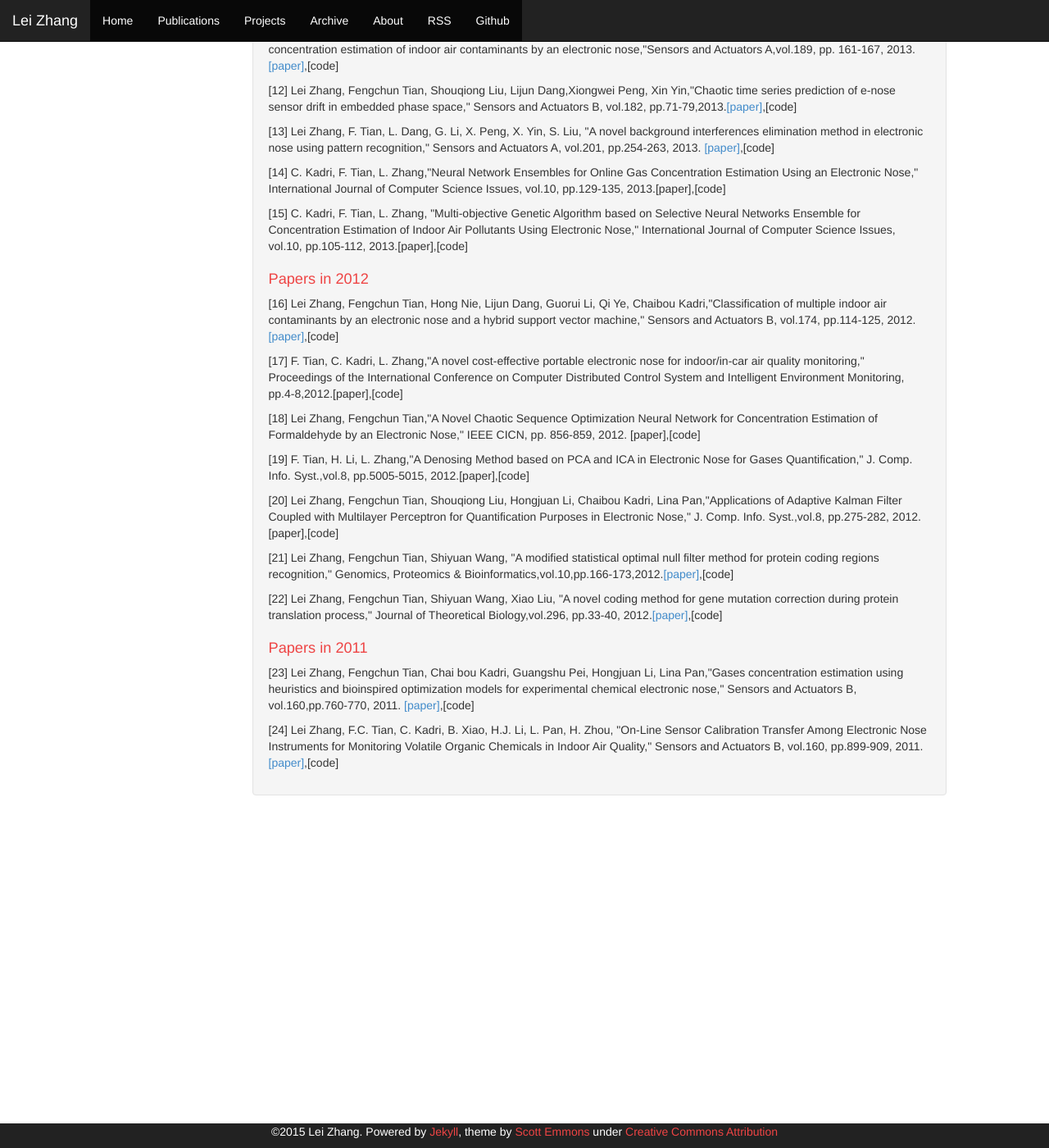
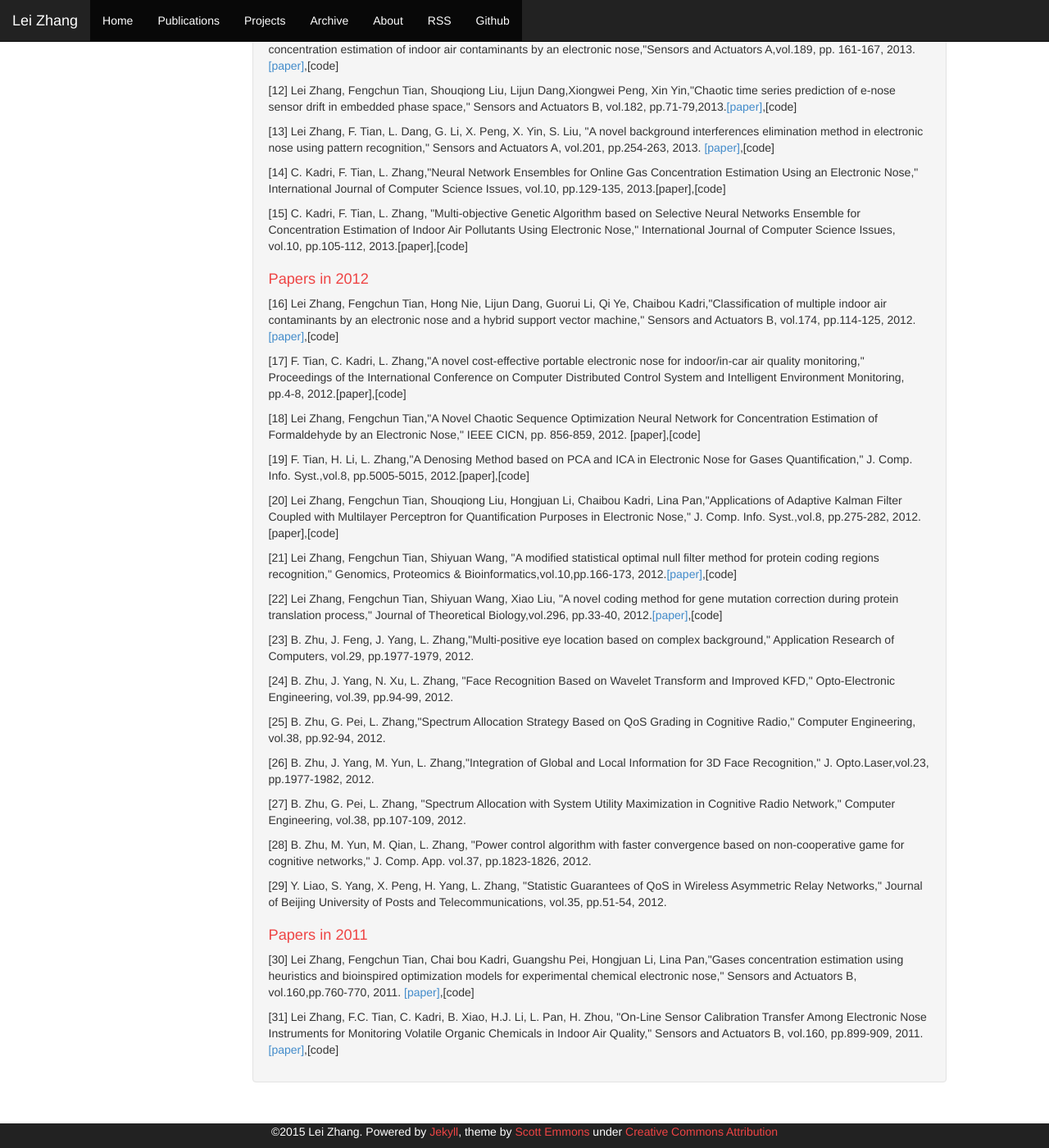
Before and after one commit to DrLeiZhang/website, a Jekyll site: the page built from publications.html, in a window 1280 px wide and 1400 px high, scrolled down 773 px. Shown: the whole window at 82% size. Built offline with Jekyll 4.4.1, drawn with Linux system fonts in a browser that asks for light colours; Markdown is read by kramdown in place of the engine named in the settings.

Commit message:
Update
Signed-off-by: leizhang@cqu.edu.cn <leizhang@cqu.edu.cn>

```diff
--- a/publications.html
+++ b/publications.html
@@ -26,16 +26,23 @@ layout: default
 
 <h1>Papers in 2012</h1>
 <p>[16] Lei Zhang, Fengchun Tian, Hong Nie, Lijun Dang, Guorui Li, Qi Ye, Chaibou Kadri,"Classification of multiple indoor air contaminants by an electronic nose and a hybrid support vector machine," Sensors and Actuators B, vol.174, pp.114-125, 2012.<a href="resources/HSVM.pdf">[paper]</a>,[code] </p>
-<p>[17] F. Tian, C. Kadri, L. Zhang,"A novel cost-effective portable electronic nose for indoor/in-car air quality monitoring," Proceedings of the International Conference on Computer Distributed Control System and Intelligent Environment Monitoring, pp.4-8,2012.[paper],[code]</p>
+<p>[17] F. Tian, C. Kadri, L. Zhang,"A novel cost-effective portable electronic nose for indoor/in-car air quality monitoring," Proceedings of the International Conference on Computer Distributed Control System and Intelligent Environment Monitoring, pp.4-8, 2012.[paper],[code]</p>
 <p>[18] Lei Zhang, Fengchun Tian,"A Novel Chaotic Sequence Optimization Neural Network for Concentration Estimation of Formaldehyde by an Electronic Nose," IEEE CICN, pp. 856-859, 2012. [paper],[code]</p>
 <p>[19] F. Tian, H. Li, L. Zhang,"A Denosing Method based on PCA and ICA in Electronic Nose for Gases Quantification," J. Comp. Info. Syst.,vol.8, pp.5005-5015, 2012.[paper],[code]</p>
 <p>[20] Lei Zhang, Fengchun Tian, Shouqiong Liu, Hongjuan Li, Chaibou Kadri, Lina Pan,"Applications of Adaptive Kalman Filter Coupled with Multilayer Perceptron for Quantification Purposes in Electronic Nose," J. Comp. Info. Syst.,vol.8, pp.275-282, 2012.[paper],[code]</p>
-<p>[21] Lei Zhang, Fengchun Tian, Shiyuan Wang, "A modified statistical optimal null filter method for protein coding regions recognition," Genomics, Proteomics & Bioinformatics,vol.10,pp.166-173,2012.<a href="resources/SONF.pdf">[paper]</a>,[code]</p>
+<p>[21] Lei Zhang, Fengchun Tian, Shiyuan Wang, "A modified statistical optimal null filter method for protein coding regions recognition," Genomics, Proteomics & Bioinformatics,vol.10,pp.166-173, 2012.<a href="resources/SONF.pdf">[paper]</a>,[code]</p>
 <p>[22] Lei Zhang, Fengchun Tian, Shiyuan Wang, Xiao Liu, "A novel coding method for gene mutation correction during protein translation process," Journal of Theoretical Biology,vol.296, pp.33-40, 2012.<a href="resources/Protein_coding.pdf">[paper]</a>,[code]</p>
+<p>[23] B. Zhu, J. Feng, J. Yang, L. Zhang,"Multi-positive eye location based on complex background," Application Research of Computers, vol.29, pp.1977-1979, 2012.</p>
+<p>[24] B. Zhu, J. Yang, N. Xu, L. Zhang, "Face Recognition Based on Wavelet Transform and Improved KFD," Opto-Electronic Engineering, vol.39, pp.94-99, 2012.</p>
+<p>[25] B. Zhu, G. Pei, L. Zhang,"Spectrum Allocation Strategy Based on QoS Grading in Cognitive Radio," Computer Engineering, vol.38, pp.92-94, 2012.</p>
+<p>[26] B. Zhu, J. Yang, M. Yun, L. Zhang,"Integration of Global and Local Information for 3D Face Recognition," J. Opto.Laser,vol.23, pp.1977-1982, 2012.</p>
+<p>[27] B. Zhu, G. Pei, L. Zhang, "Spectrum Allocation with System Utility Maximization in Cognitive Radio Network," Computer Engineering, vol.38, pp.107-109, 2012.</p>
+<p>[28] B. Zhu, M. Yun, M. Qian, L. Zhang, "Power control algorithm with faster convergence based on non-cooperative game for cognitive networks," J. Comp. App. vol.37, pp.1823-1826, 2012.</p>
+<p>[29] Y. Liao, S. Yang, X. Peng, H. Yang, L. Zhang, "Statistic Guarantees of QoS in Wireless Asymmetric Relay Networks," Journal of Beijing University of Posts and Telecommunications, vol.35, pp.51-54, 2012.
 
 <h1>Papers in 2011</h1>
-<p>[23] Lei Zhang, Fengchun Tian, Chai bou Kadri, Guangshu Pei, Hongjuan Li, Lina Pan,"Gases concentration estimation using heuristics and bioinspired optimization models for experimental chemical electronic nose," Sensors and Actuators B, vol.160,pp.760-770, 2011. <a href="resources/Heuristic_neural_network.pdf">[paper]</a>,[code]</p>
-<p>[24] Lei Zhang, F.C. Tian, C. Kadri, B. Xiao, H.J. Li, L. Pan, H. Zhou, "On-Line Sensor Calibration Transfer Among Electronic Nose Instruments for Monitoring Volatile Organic Chemicals in Indoor Air Quality," Sensors and Actuators B, vol.160, pp.899-909, 2011.<a href="resources/On-line_calibration.pdf">[paper]</a>,[code] </p>
+<p>[30] Lei Zhang, Fengchun Tian, Chai bou Kadri, Guangshu Pei, Hongjuan Li, Lina Pan,"Gases concentration estimation using heuristics and bioinspired optimization models for experimental chemical electronic nose," Sensors and Actuators B, vol.160,pp.760-770, 2011. <a href="resources/Heuristic_neural_network.pdf">[paper]</a>,[code]</p>
+<p>[31] Lei Zhang, F.C. Tian, C. Kadri, B. Xiao, H.J. Li, L. Pan, H. Zhou, "On-Line Sensor Calibration Transfer Among Electronic Nose Instruments for Monitoring Volatile Organic Chemicals in Indoor Air Quality," Sensors and Actuators B, vol.160, pp.899-909, 2011.<a href="resources/On-line_calibration.pdf">[paper]</a>,[code] </p>
 
 
 </div>
```
